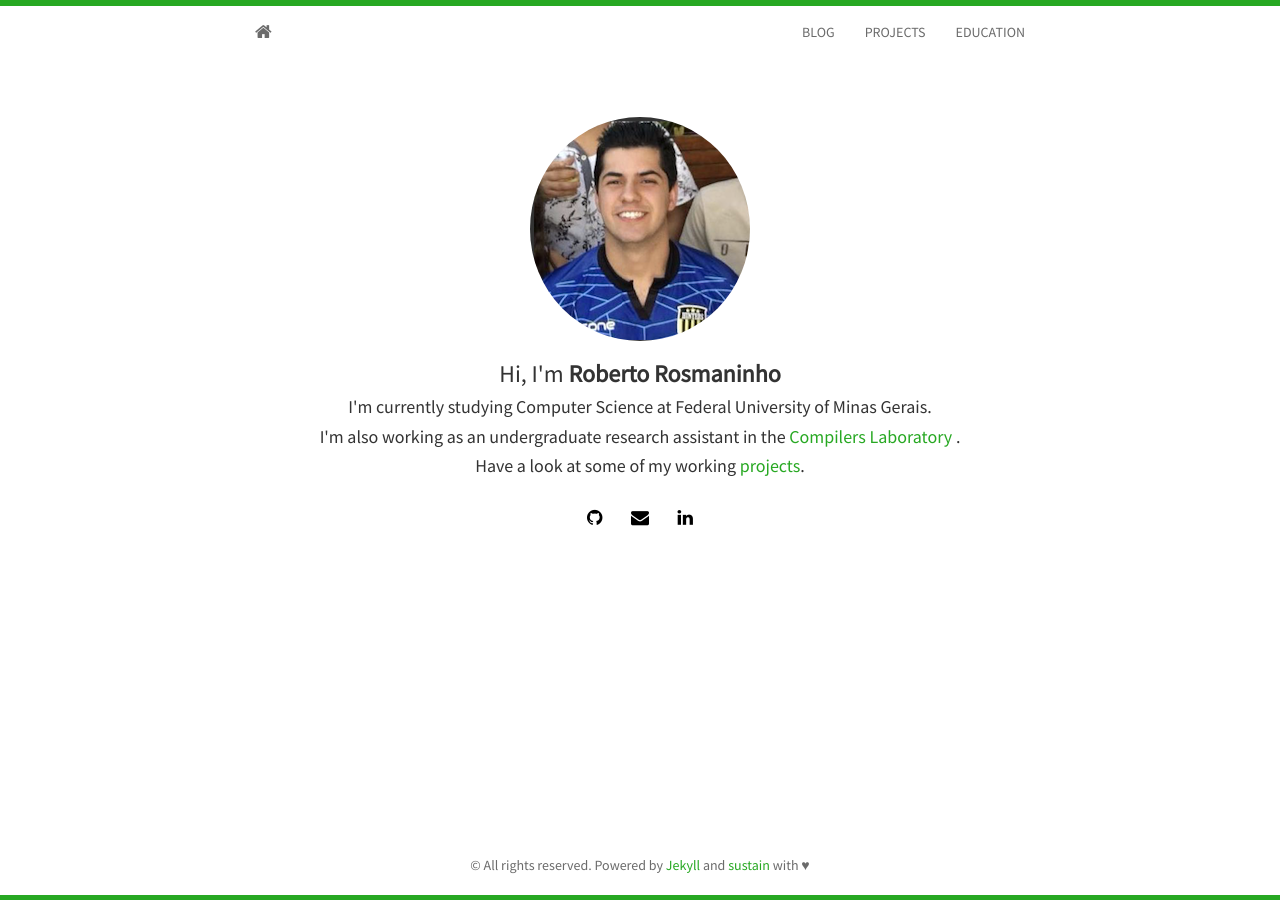
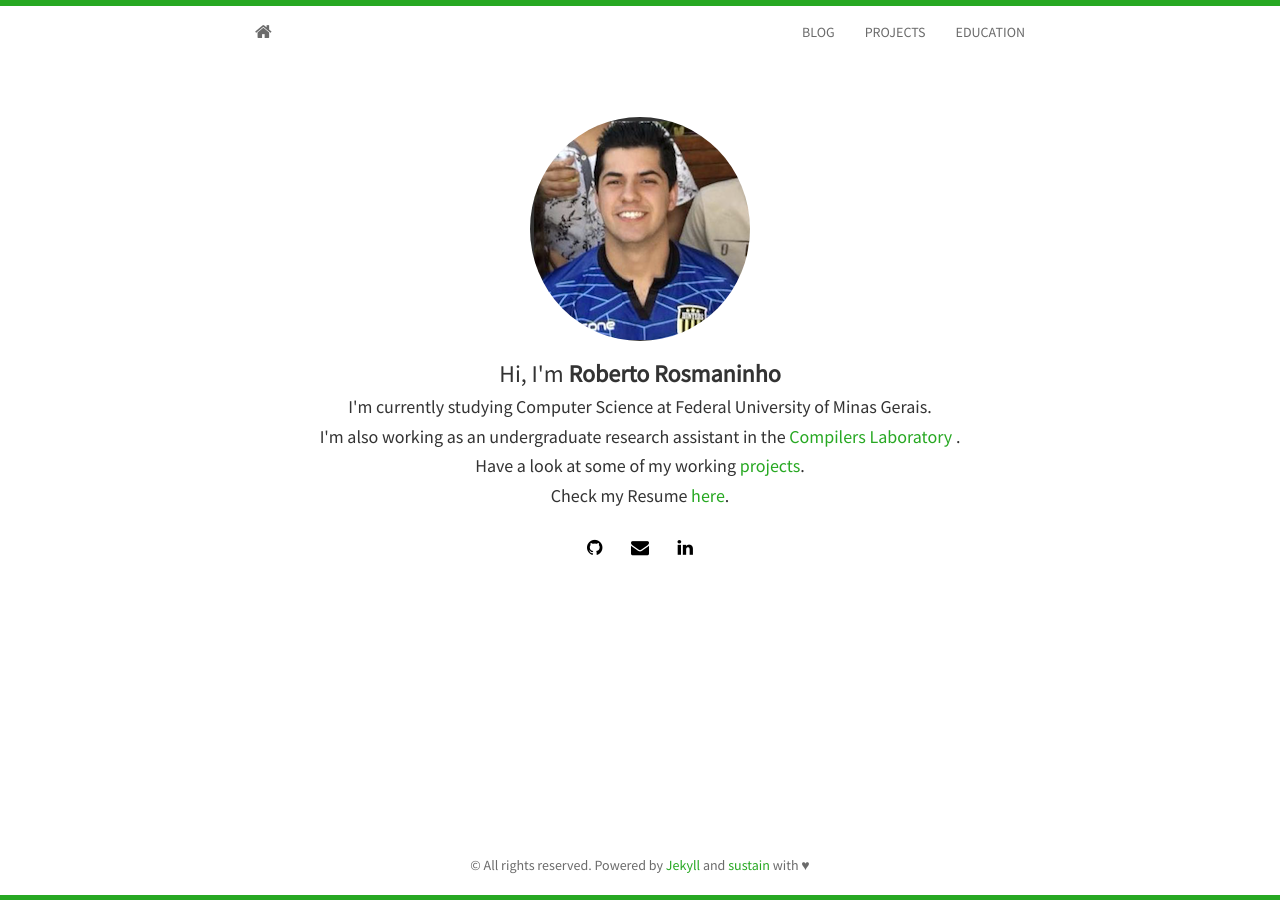
Before and after one commit to Robertorosmaninho/homepage, a Jekyll site: the page built from index.html, in a window 1280 px wide. Built offline with Jekyll 4.4.1, drawn with Linux system fonts in a browser that asks for light colours; nearby versions of some CDN libraries; the list of posts is cut into pages by our own code.

Commit message:
add resume

```diff
--- a/index.html
+++ b/index.html
@@ -11,6 +11,7 @@ layout: home
 	  <h4>I'm currently studying Computer Science at Federal University of Minas Gerais.</h4>
 	  <h4>I'm also working as an undergraduate research assistant in the <a href="http://lac.dcc.ufmg.br/"> Compilers Laboratory </a>.</h4>
 	  <h4>Have a look at some of my working <a href="{{ site.baseurl }}projects.html"> projects</a>.</h4>
+    <h4>Check my Resume <a href="">here</a>.</h4>
 	  {% include social.html %}
 	</div>
 </section>
```
Also changed, not shown: 1 other file.
